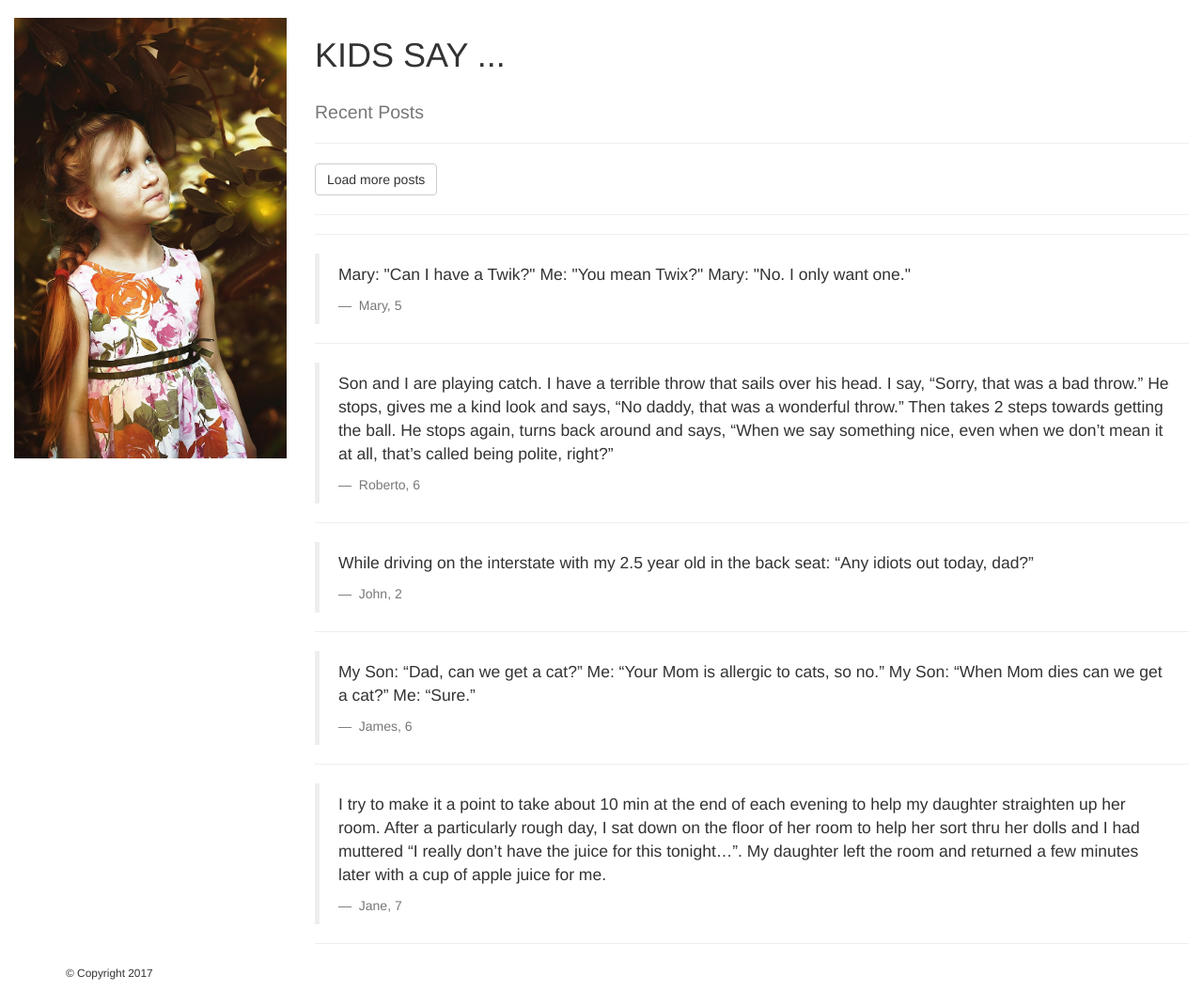
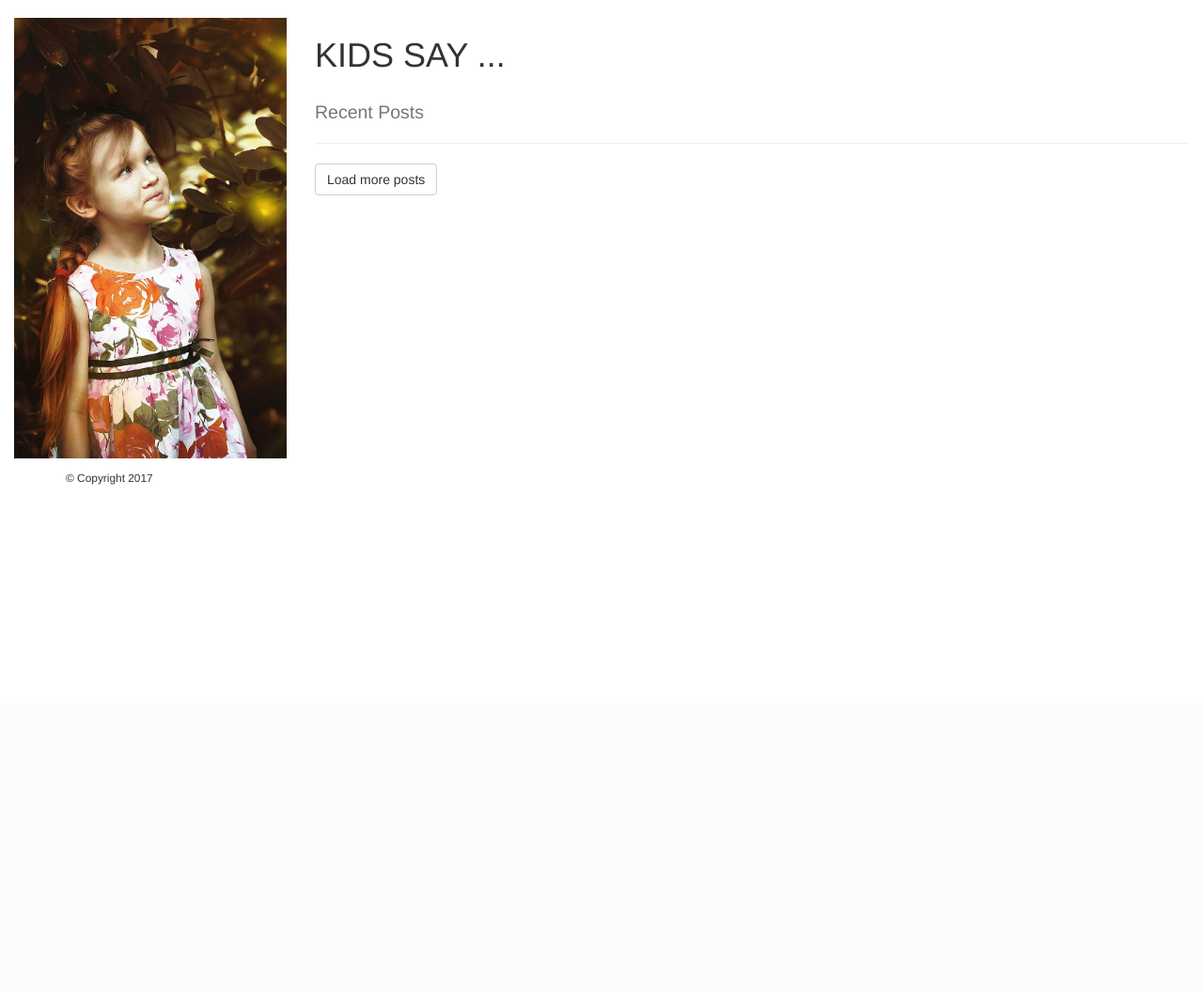
Before and after one commit to koodid/kidsa, a CodeIgniter app: page /database/ in a window 1280 px wide; the page is wider, and only the part inside the window is pictured. Shown: the part 51-1106 px from the top of that part at 94% size. After the commit the page ends 567 px from the top of that part, so only its background shows below. Run offline with CodeIgniter, Linux system fonts and the light colour scheme; some libraries are stand-ins or nearby versions.

Commit message:
remove static data from the main page

```diff
--- a/application/views/main.php
+++ b/application/views/main.php
@@ -27,59 +27,6 @@ defined('BASEPATH') OR exit('No direct script access allowed');
                 </div>
             </div>
             <button class="btn btn-default" id="load_post_button">Load more posts</button>
-            <hr>
-            <hr>
-
-            <blockquote class="blockquote">
-                <p class="mb-0"
-                   title="Allikas: http://www.huffingtonpost.com/2015/05/06/the-funniest-thing-your-kid-said_n_7213254.html">
-                    Mary: "Can I have a Twik?" Me: "You mean Twix?" Mary: "No. I only want one."</p>
-                <footer class="blockquote-footer"> Mary, 5</footer>
-            </blockquote>
-            <hr>
-
-            <blockquote class="blockquote">
-                <p class="mb-0"
-                   title="Allikas: http://thoughtcatalog.com/charlie-shaw/2014/04/32-people-share-the-funniest-thing-theyve-heard-a-kid-say/">
-                    Son and I are playing catch. I have a terrible throw that sails over his head. I say,
-                    “Sorry, that was a bad throw.” He stops, gives me a kind look and says, “No daddy, that was a
-                    wonderful throw.” Then takes 2 steps towards getting the ball. He stops again, turns back around
-                    and says, “When we say something nice, even when we don’t mean it at all, that’s called being
-                    polite, right?” </p>
-                <footer class="blockquote-footer"> Roberto, 6</footer>
-            </blockquote>
-            <hr>
-
-            <blockquote class="blockquote">
-                <p class="mb-0"
-                   title="Allikas: http://thoughtcatalog.com/charlie-shaw/2014/04/32-people-share-the-funniest-thing-theyve-heard-a-kid-say/">
-                    While driving on the interstate with my 2.5 year old in the back seat: “Any idiots out today,
-                    dad?”</p>
-                <footer class="blockquote-footer"> John, 2</footer>
-            </blockquote>
-            <hr>
-
-            <blockquote class="blockquote">
-                <p class="mb-0"
-                   title="Allikas: http://thoughtcatalog.com/charlie-shaw/2014/04/32-people-share-the-funniest-thing-theyve-heard-a-kid-say/">
-                    My Son: “Dad, can we get a cat?” Me: “Your Mom is allergic to cats, so no.”
-                    My Son: “When Mom dies can we get a cat?” Me: “Sure.”</p>
-                <footer class="blockquote-footer"> James, 6</footer>
-            </blockquote>
-            <hr>
-
-            <blockquote class="blockquote">
-                <p class="mb-0"
-                   title="Allikas: http://thoughtcatalog.com/charlie-shaw/2014/04/32-people-share-the-funniest-thing-theyve-heard-a-kid-say/">
-                    I try to make it a point to take about 10 min at the end of each evening to
-                    help my daughter straighten up her room. After a particularly rough day, I sat down on the floor
-                    of her room to help her sort thru her dolls and I had muttered “I really don’t have the juice for
-                    this tonight…”. My daughter left the room and returned a few minutes later with a cup of apple
-                    juice for me.</p>
-                <footer class="blockquote-footer"> Jane, 7</footer>
-            </blockquote>
-            <hr>
-
         </div>
     </div>
 </div>
```
